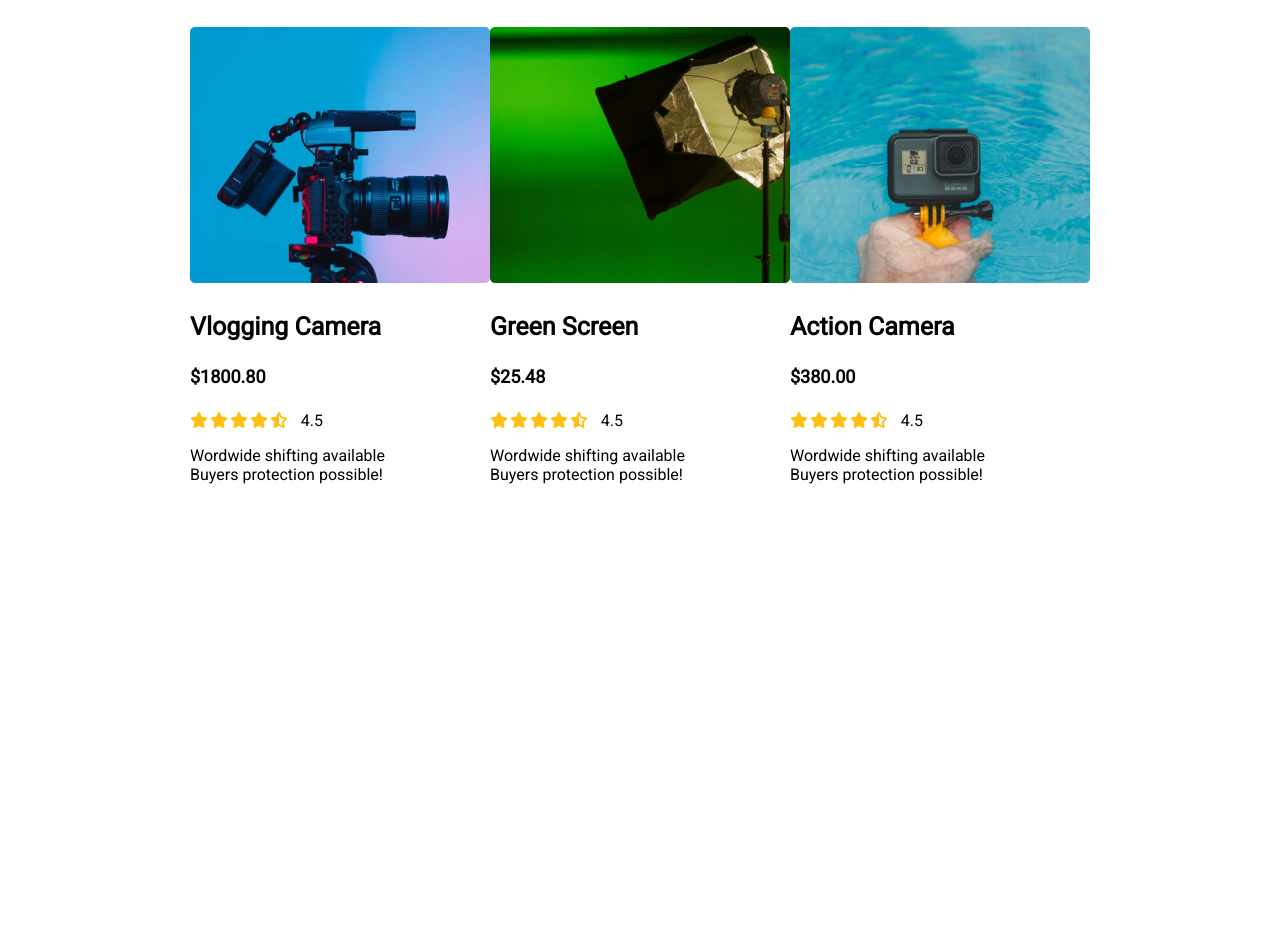
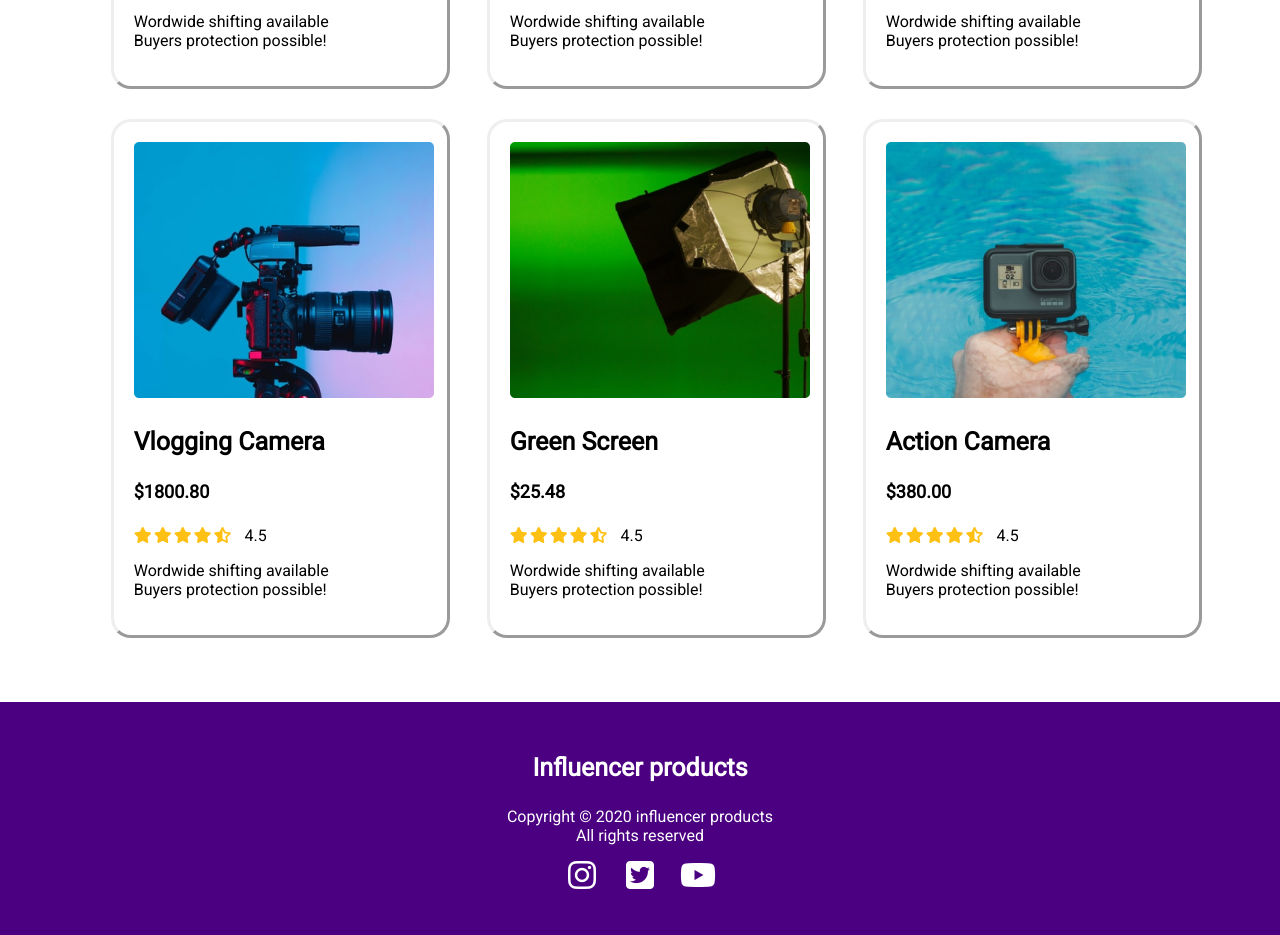
Before and after one commit to imtiazahammed1/influencer-gear-main, a plain HTML site: page index.html in a window 1280 px wide. Shown: the part 1717-2652 px from the top of the page. Before the commit the page ends 2217 px from the top, so only its background shows below. Drawn offline with Linux system fonts and the light colour scheme.

Commit message:
image-adde

```diff
--- a/index.html
+++ b/index.html
@@ -291,6 +291,19 @@
         </section>
 
     </main>
+    <footer id="background-color">
+        <h3>Influencer products</h3>
+        <p>Copyright © 2020 influencer products
+            <br>All rights reserved
+        </p>
+        <div class="fab-icon">
+            <i class="fab fa-instagram filled space"></i>
+            <i class="fab fa-twitter-square filled space "></i>
+            <i class="fab fa-youtube filled space"></i>
+        </div>
+
+
+    </footer>
 
 </body>
 
--- a/style.css
+++ b/style.css
@@ -5,6 +5,7 @@ body{
     font-family: 'Martel', serif;
     font-family: 'Roboto', sans-serif;
     margin: 0;
+    background-color: white;
 }
 header nav h3{
     margin-left: 10%;
@@ -54,16 +55,30 @@ h2 {
 .container{
     display: flex;
     justify-content: center;
-
+    margin-left: 2%;
 }
 .collections{
     display: grid;
     grid-template-columns: repeat(3, 1fr);
+    grid-column-gap: 30px;
     grid-row-gap: 30px;
 }
-.collection .collection-banner img{
+.collection{
+    margin-left: 2%;
+    margin-right: 2%%;
+    padding-left: 20px;
+    padding-right: 20px;
+    padding-top: 20px;
+    padding-bottom: 20px;
+    border-style: outset;
+    border-radius: 20px;
+    box-shadow: 10px 10px 1% gray;
+
+}
+.collection-banner img{
     width: 300px;
     height: 256px;
+
 }
 h3{
     font-size: 25px;
@@ -86,3 +101,40 @@ h4{
 span{
     padding-left: 15px;
 }
+#background-color{
+    margin-top: 5%;
+    padding-top: 2%;
+    background-color: indigo;
+    padding-bottom: 1px;
+
+}
+footer h3{
+    text-align: center;
+    color: white;
+}
+footer p {
+    text-align: center;
+    margin-bottom: 1%;
+    margin-top: 0;
+    color: white;
+
+}
+.fab-icon{
+    font-size: 2rem;
+    text-align: center;
+    margin-bottom: 3%;
+    margin-top: 0;
+
+}
+.fa-instagram.filled{
+    color: white;
+    width: 50px;
+}
+.fa-twitter-square.filled{
+    color: white;
+    width: 50px;
+}
+.fa-youtube{
+    color: white;
+    width: 50PX;
+}
```
